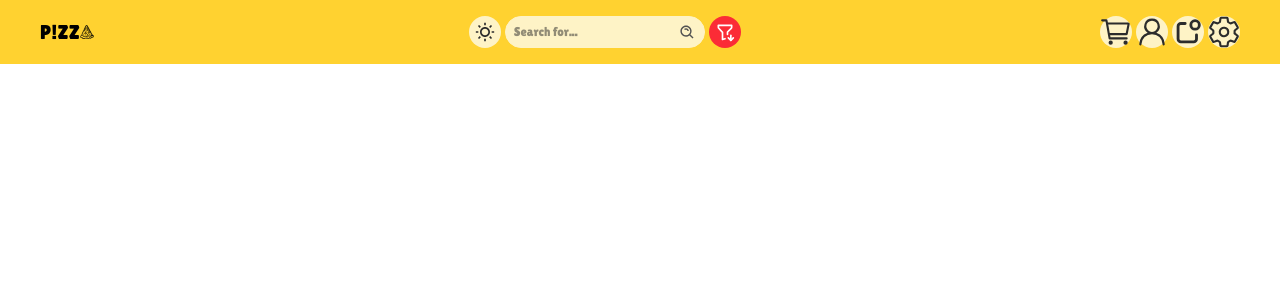
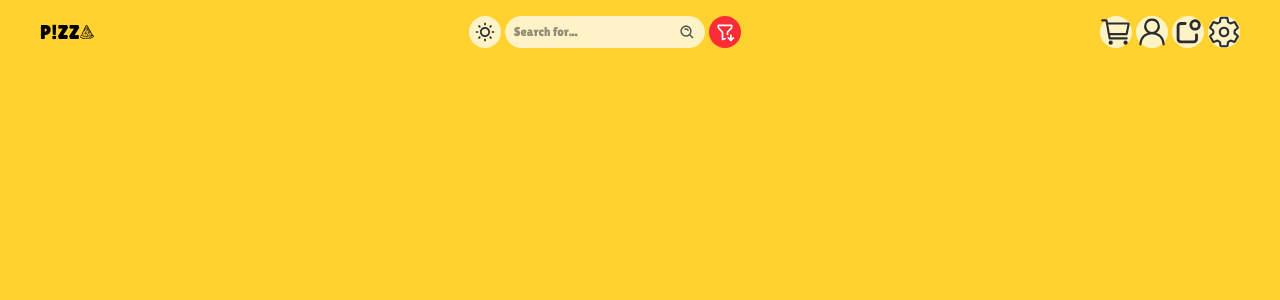
Before and after one commit to mahdibaderloo/fastfood, a React (Vite) app: page /login in a window 1280 px wide. Before the commit this address had no page. Shown: the top 300 px of the page. Built offline with nearby package versions, Linux system fonts and the light colour scheme; data requests are answered from the project's data file.

Commit message:
add Login page and login path

```diff
--- a/src/App.tsx
+++ b/src/App.tsx
@@ -22,6 +22,7 @@ import Account from "./pages/Account.js";
 import Notification from "./pages/Notification.js";
 import Purchase from "./pages/Purchase.js";
 import Item from "./pages/Item.js";
+import Login from "./pages/Login.js";
 
 const queryClient = new QueryClient();
 
@@ -49,6 +50,8 @@ const router = createBrowserRouter([
       { path: "/notifications/:notificationId", element: <Notification /> },
 
       { path: "/settings", element: <Settings /> },
+
+      { path: "/login", element: <Login /> },
     ],
   },
 ]);
--- /dev/null
+++ b/src/pages/Login.tsx
@@ -0,0 +1,12 @@
+import { BiUser } from "react-icons/bi";
+import Header from "../components/Header";
+import { CgLock } from "react-icons/cg";
+
+export default function Login() {
+  return (
+    <>
+      <Header showBackButton={true} />
+      <main className="min-h-screen overflow-y-scroll lg:overflow-hidden pt-22 sm:pt-24 lg:pt-18"></main>
+    </>
+  );
+}
```
